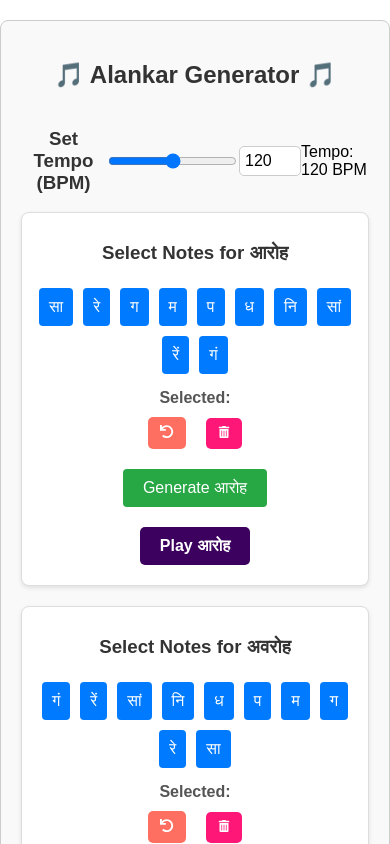
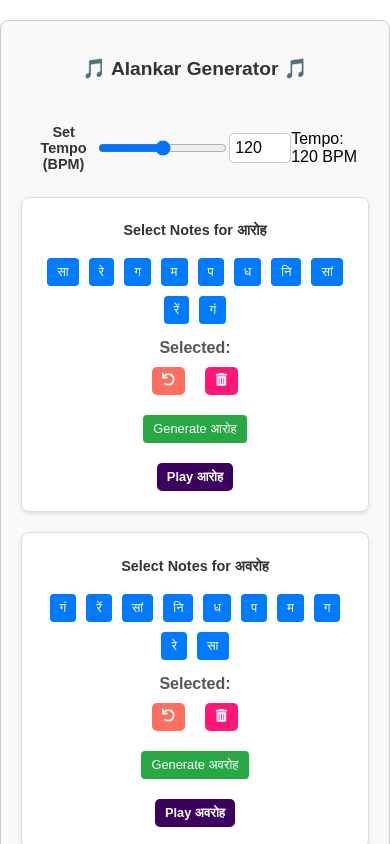
Before and after one commit to Soham1903/Alankar-generator, a React (Create React App) app: page / in a window 390 px wide. Shown: the top 844 px of the page. Built offline with nearby package versions, Linux system fonts and the light colour scheme.

Commit message:
Update AlankarGenerator.css

```diff
--- a/src/AlankarGenerator.css
+++ b/src/AlankarGenerator.css
@@ -175,3 +175,57 @@ h3 {
 .clear-button:hover {
   background-color: #218838; /* Darker green on hover */
 }
+
+/* Responsive styles */
+@media (max-width: 768px) {
+  .tempo-container,
+  .pattern-container,
+  .output-container {
+    max-width: 100%;
+    padding: 10px;
+  }
+
+  .note-button {
+    padding: 8px 12px;
+    font-size: 0.9rem;
+  }
+
+  .undo-button,
+  .clear-button,
+  .generate-button,
+  .play-button {
+    padding: 8px 12px;
+    font-size: 0.9rem;
+  }
+
+  h2 {
+    font-size: 1.5rem;
+  }
+
+  h3 {
+    font-size: 1rem;
+  }
+}
+
+@media (max-width: 480px) {
+  .note-button {
+    padding: 6px 10px;
+    font-size: 0.8rem;
+  }
+
+  .undo-button,
+  .clear-button,
+  .generate-button,
+  .play-button {
+    padding: 6px 10px;
+    font-size: 0.8rem;
+  }
+
+  h2 {
+    font-size: 1.2rem;
+  }
+
+  h3 {
+    font-size: 0.9rem;
+  }
+}
```
